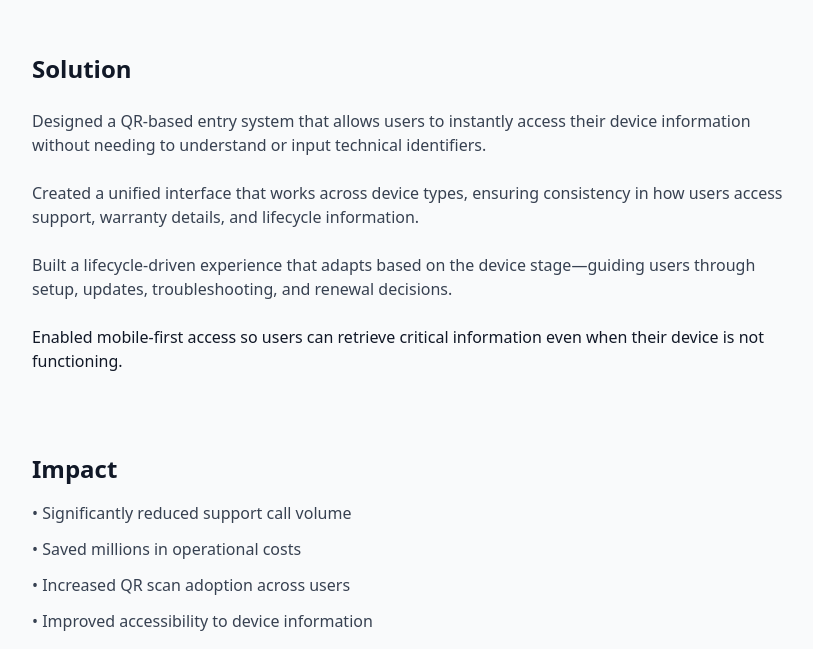
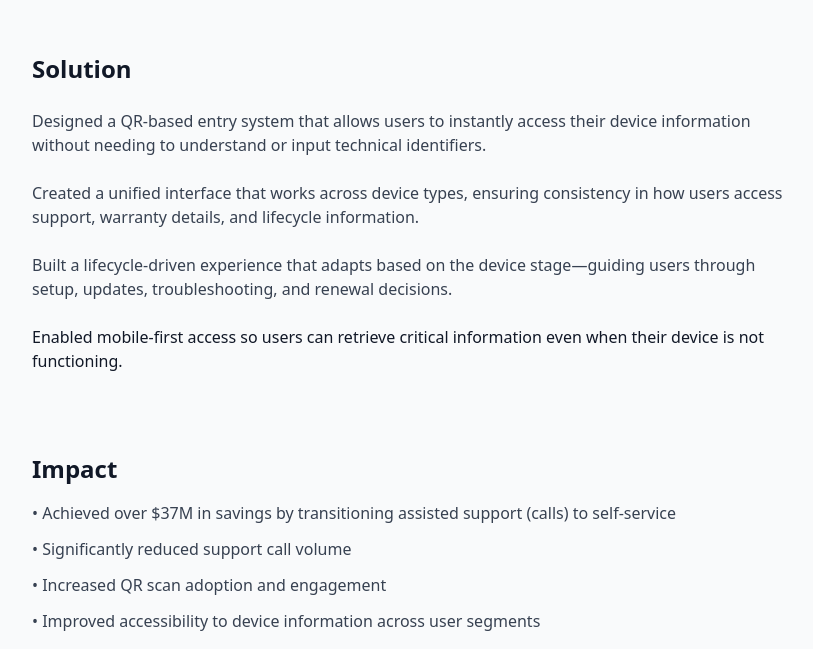
Before and after one commit to Simha1991/narasimha-portfolio, a React (Vite) app: page /narasimha-portfolio/dep-detail in a window 1280 px wide. Shown: the part 2145-2794 px from the top of the page, without its empty margins (120-933 px from the left). Built offline with nearby package versions, Linux system fonts and the light colour scheme; the HTML template or start-up script is replaced by a standard one.

Commit message:
Update DepDetail.jsx

```diff
--- a/src/pages/DepDetail.jsx
+++ b/src/pages/DepDetail.jsx
@@ -46,7 +46,7 @@ export default function DepDetail() {
                 <strong>Scope:</strong> Customer Experience
               </span>
               <span className="bg-white px-4 py-2 rounded-lg shadow-sm">
-                <strong>Impact:</strong> Millions saved in support costs
+                <strong>Impact:</strong> $37M+ saved · President’s Award
               </span>
             </div>
           </section>
@@ -164,12 +164,12 @@ export default function DepDetail() {
           <section>
             <h2 className="text-2xl font-semibold">Impact</h2>
             <ul className="mt-4 space-y-3 text-gray-700 max-w-3xl">
+              <li>• Achieved over $37M in savings by transitioning assisted support (calls) to self-service</li>
               <li>• Significantly reduced support call volume</li>
-              <li>• Saved millions in operational costs</li>
-              <li>• Increased QR scan adoption across users</li>
-              <li>• Improved accessibility to device information</li>
-              <li>• Enabled true self-service experience</li>
-              <li>• Recognized with Dell President’s Award</li>
+              <li>• Increased QR scan adoption and engagement</li>
+              <li>• Improved accessibility to device information across user segments</li>
+              <li>• Enabled scalable self-service support experience</li>
+              <li>• Recognized with Dell’s President’s Award for business impact</li>
             </ul>
           </section>
 
@@ -181,7 +181,8 @@ export default function DepDetail() {
               By replacing a system that required users to adapt with one that aligned with natural behavior,
               we significantly improved usability and adoption.
 
-              It also demonstrated how small changes in entry points can drive large-scale business impact.
+              It also demonstrated how simplifying the entry point can drive large-scale business impact—both in customer
+              experience and operational efficiency.
             </p>
           </section>
 
```
